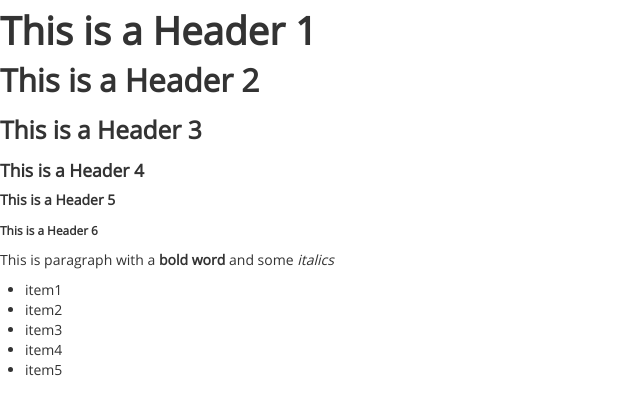
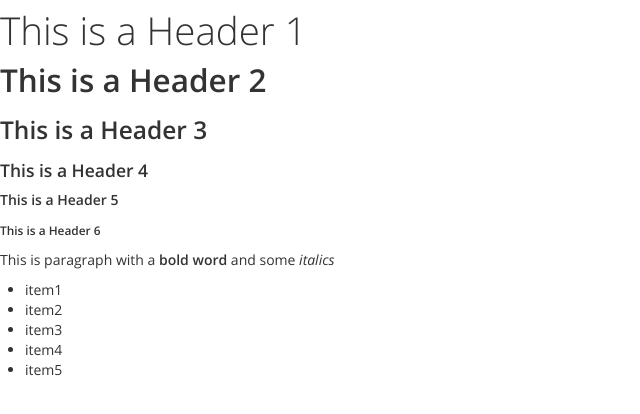
Before and after one commit to lisacatalano/webfonts, a plain HTML site: page index.html in a window 1280 px wide. Shown: the whole page, without its empty margins (0-640 px from the left). Drawn offline with Linux system fonts and the light colour scheme.

Commit message:
Fix font definitions

```diff
--- a/css/fonts/stylesheet.css
+++ b/css/fonts/stylesheet.css
@@ -3,31 +3,19 @@
 
 
 @font-face {
-    font-family: 'OpenSansLight';
+    font-family: 'OpenSans';
     src: url('OpenSans-Light-webfont.eot');
     src: url('OpenSans-Light-webfont.eot?#iefix') format('embedded-opentype'),
          url('OpenSans-Light-webfont.woff') format('woff'),
          url('OpenSans-Light-webfont.ttf') format('truetype'),
          url('OpenSans-Light-webfont.svg#OpenSansLight') format('svg');
-    font-weight: normal;
+    font-weight: 200;
     font-style: normal;
 
 }
 
 @font-face {
-    font-family: 'OpenSansLightItalic';
-    src: url('OpenSans-LightItalic-webfont.eot');
-    src: url('OpenSans-LightItalic-webfont.eot?#iefix') format('embedded-opentype'),
-         url('OpenSans-LightItalic-webfont.woff') format('woff'),
-         url('OpenSans-LightItalic-webfont.ttf') format('truetype'),
-         url('OpenSans-LightItalic-webfont.svg#OpenSansLightItalic') format('svg');
-    font-weight: normal;
-    font-style: normal;
-
-}
-
-@font-face {
-    font-family: 'OpenSansRegular';
+    font-family: 'OpenSans';
     src: url('OpenSans-Regular-webfont.eot');
     src: url('OpenSans-Regular-webfont.eot?#iefix') format('embedded-opentype'),
          url('OpenSans-Regular-webfont.woff') format('woff'),
@@ -35,65 +23,63 @@
          url('OpenSans-Regular-webfont.svg#OpenSansRegular') format('svg');
     font-weight: normal;
     font-style: normal;
-
 }
 
 @font-face {
-    font-family: 'OpenSansItalic';
+    font-family: 'OpenSans';
     src: url('OpenSans-Italic-webfont.eot');
     src: url('OpenSans-Italic-webfont.eot?#iefix') format('embedded-opentype'),
          url('OpenSans-Italic-webfont.woff') format('woff'),
          url('OpenSans-Italic-webfont.ttf') format('truetype'),
          url('OpenSans-Italic-webfont.svg#OpenSansItalic') format('svg');
     font-weight: normal;
+    font-style: italic;
+}
+
+@font-face {
+    font-family: 'OpenSans';
+    src: url('OpenSans-Semibold-webfont.eot');
+    src: url('OpenSans-Semibold-webfont.eot?#iefix') format('embedded-opentype'),
+         url('OpenSans-Semibold-webfont.woff') format('woff'),
+         url('OpenSans-Semibold-webfont.ttf') format('truetype'),
+         url('OpenSans-Semibold-webfont.svg#OpenSansSemibold') format('svg');
+    font-weight: bold;
     font-style: normal;
 
 }
 
 @font-face {
-    font-family: 'OpenSansSemibold';
-    src: url('OpenSans-Semibold-webfont.eot');
-    src: url('OpenSans-Semibold-webfont.eot?#iefix') format('embedded-opentype'),
-         url('OpenSans-Semibold-webfont.woff') format('woff'),
-         url('OpenSans-Semibold-webfont.ttf') format('truetype'),
-         url('OpenSans-Semibold-webfont.svg#OpenSansSemibold') format('svg');
-    font-weight: normal;
+    font-family: 'OpenSans';
+    src: url('OpenSans-SemiboldItalic-webfont.eot');
+    src: url('OpenSans-SemiboldItalic-webfont.eot?#iefix') format('embedded-opentype'),
+         url('OpenSans-SemiboldItalic-webfont.woff') format('woff'),
+         url('OpenSans-SemiboldItalic-webfont.ttf') format('truetype'),
+         url('OpenSans-SemiboldItalic-webfont.svg#OpenSansSemiboldItalic') format('svg');
+    font-weight: bold;
+    font-style: italic;
+
+}
+/*
+@font-face {
+    font-family: 'OpenSans';
+    src: url('OpenSans-Bold-webfont.eot');
+    src: url('OpenSans-Bold-webfont.eot?#iefix') format('embedded-opentype'),
+         url('OpenSans-Bold-webfont.woff') format('woff'),
+         url('OpenSans-Bold-webfont.ttf') format('truetype'),
+         url('OpenSans-Bold-webfont.svg#OpenSansBold') format('svg');
+    font-weight: bold;
     font-style: normal;
 
 }
 
 @font-face {
-    font-family: 'OpenSansSemiboldItalic';
-    src: url('OpenSans-SemiboldItalic-webfont.eot');
-    src: url('OpenSans-SemiboldItalic-webfont.eot?#iefix') format('embedded-opentype'),
-         url('OpenSans-SemiboldItalic-webfont.woff') format('woff'),
-         url('OpenSans-SemiboldItalic-webfont.ttf') format('truetype'),
-         url('OpenSans-SemiboldItalic-webfont.svg#OpenSansSemiboldItalic') format('svg');
-    font-weight: normal;
-    font-style: normal;
-
-}
-
-@font-face {
-    font-family: 'OpenSansBold';
-    src: url('OpenSans-Bold-webfont.eot');
-    src: url('OpenSans-Bold-webfont.eot?#iefix') format('embedded-opentype'),
-         url('OpenSans-Bold-webfont.woff') format('woff'),
-         url('OpenSans-Bold-webfont.ttf') format('truetype'),
-         url('OpenSans-Bold-webfont.svg#OpenSansBold') format('svg');
-    font-weight: normal;
-    font-style: normal;
-
-}
-
-@font-face {
-    font-family: 'OpenSansBoldItalic';
+    font-family: 'OpenSans';
     src: url('OpenSans-BoldItalic-webfont.eot');
     src: url('OpenSans-BoldItalic-webfont.eot?#iefix') format('embedded-opentype'),
          url('OpenSans-BoldItalic-webfont.woff') format('woff'),
          url('OpenSans-BoldItalic-webfont.ttf') format('truetype'),
          url('OpenSans-BoldItalic-webfont.svg#OpenSansBoldItalic') format('svg');
-    font-weight: normal;
-    font-style: normal;
-
+    font-weight: bold;
+    font-style: italic;
 }
+*/
--- a/css/styles.css
+++ b/css/styles.css
@@ -1,3 +1,7 @@
 body {
-  font-family: 'OpenSansRegular', sans-serif;
+  font-family: 'OpenSans', sans-serif;
 }
+
+h1 {
+  font-weight: 200;
+}
```
